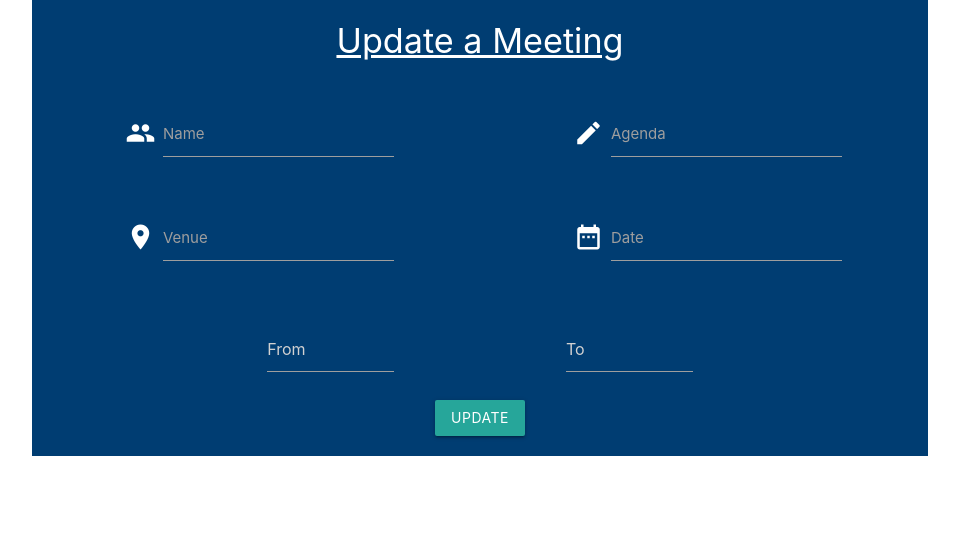
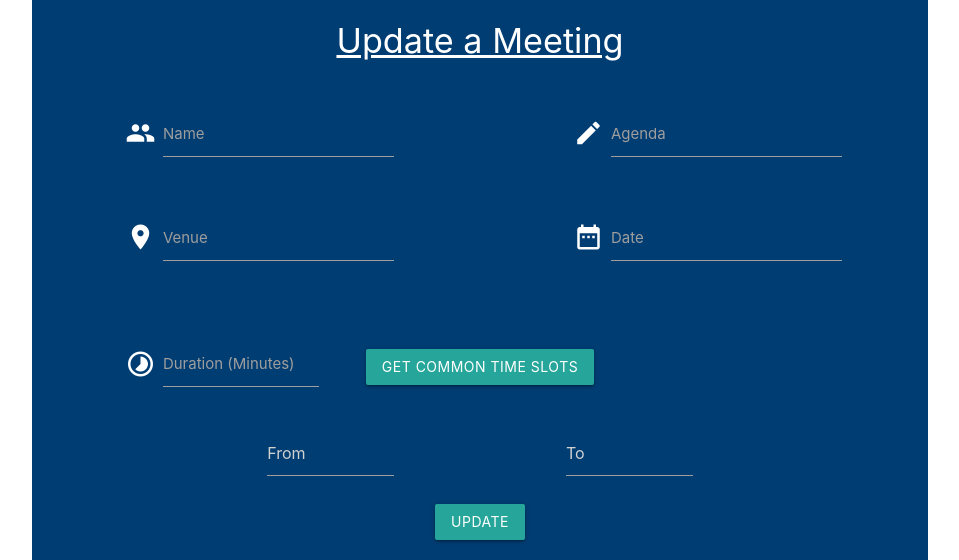
Before and after one commit to ParthManiyar/Meeting_Management_System, a Django app: page /edit/meeting/1/ in a window 1280 px wide. Shown: the part 267-827 px from the top of the page, without its empty margins (160-1119 px from the left). Before the commit the page ends 723 px from the top, so only its background shows below. Run offline with Django 3.2, Linux system fonts and the light colour scheme; the visitor is signed in with stand-in values (Sample User, id 1); data comes from the database, SQL or seed files in the repository; data that the repository does not hold is empty.

Commit message:
Common time slot bug

```diff
--- a/MMSApp/templates/MMSApp/meeting_cu.html
+++ b/MMSApp/templates/MMSApp/meeting_cu.html
@@ -35,6 +35,19 @@
     <br>
 
     <div class="row">
+      <div class="input-field col s3 offset-s1">
+        <i class="material-icons prefix">timelapse</i>
+        <input class="validate" id="meeting_duration_id" type="text" style="color:white">
+        <label for="meeting_duration_id">Duration (Minutes)</label>
+      </div>
+      <div class="col s4" style="padding-top:1.5em;">
+        <a class="waves-effect waves-light btn" id="common_time_slot_id">Get Common Time Slots</a>
+      </div>
+    </div>
+
+
+
+    <div class="row">
       <div class="col s2 offset-s3">
           <input placeholder="From" type="text" class="timepicker" id="meeting_from_time_id" style="color:white">
       </div>
@@ -52,6 +65,8 @@
 <script>
 
 $(document).ready(function(){
+
+  var group_uuid = "";
 
   month_dict = {
     'Jan':1,
@@ -278,11 +293,16 @@ $( "#meeting_from_time_id" ).keydown(false);
       $.ajax({
                url: "/Get_Meeting_Details/",
                type: "POST",
+               async : false,
                data: {
                   'meeting_uuid' : get_uuid(),
                },
                success: function(response) {
+                 console.log("GET MEETING DETAILS",response);
                  if(response['status']==200){
+
+                   group_uuid = response['group_uuid']
+
                    $("#meeting_name_id").val(response['name']);
                    $("#meeting_agenda_id").val(response['agenda']);
                    $("#meeting_venue_id").val(response['venue']);
@@ -305,6 +325,53 @@ $( "#meeting_from_time_id" ).keydown(false);
                },
              });
     }
+    else{
+      group_uuid = get_uuid();
+    }
+
+    $("#common_time_slot_id").click(function () {
+      Get_Free_Time_Slots();
+    });
+
+    function Get_Free_Time_Slots(){
+
+      if($("#meeting_date_id").val() == ""){
+         M.toast({html: 'Meeting date is required!'});
+         return;
+      }
+
+      if($("#meeting_duration_id").val() == ""){
+         M.toast({html: 'Duration is required!'});
+         return;
+      }
+
+      var instance = M.Datepicker.getInstance(meeting_date_id);
+      var ins_string = instance.toString();
+
+      if(ins_string == "")
+         ins_string = $("#meeting_date_id").val()
+
+      var day = get_day(ins_string);
+      var month = get_month(ins_string);
+      var year = get_year(ins_string);
+
+
+      $.ajax({
+           url: "/Get_Free_Time_Slots/",
+           type: "POST",
+           data: {
+              'group_uuid' : group_uuid,
+              'day':day,
+              'month' :month,
+              'year':year,
+              'duration': $("#meeting_duration_id").val(),
+              'delta':"30",
+           },
+           success: function(response) {
+             console.log(response);
+           },
+         });
+    }
 
 });
 
--- a/MMSApp/urls.py
+++ b/MMSApp/urls.py
@@ -23,6 +23,7 @@ urlpatterns = [
     path('Get_User_Groups/',views.Get_User_Groups),
     path('groups/<str:group_uuid>/', views.Single_Group),
     path('Get_Group_Details/', views.Get_Group_Details),
+    path('Get_Free_Time_Slots/', views.Get_Free_Time_Slots),
     # Meeting
     path('create/meeting/<str:group_uuid>/', views.Create_Meeting),
     path('edit/meeting/<str:meeting_uuid>/', views.Edit_Meeting),
--- a/MMSApp/views.py
+++ b/MMSApp/views.py
@@ -606,6 +606,8 @@ class Get_Meeting_DetailsAPI(APIView):
             response['meeting_date'].append(meet.meeting_date.month)
             response['meeting_date'].append(meet.meeting_date.year)
 
+            response['group_uuid'] = meet.group.uuid
+
             print(response['meeting_date'])
 
             response['status']=200
@@ -1101,3 +1103,69 @@ class Get_Meeting_ResourcesAPI(APIView):
         return Response(data=response)
 
 Get_Meeting_Resources = Get_Meeting_ResourcesAPI.as_view()
+
+from datetime import datetime
+
+from datetime import datetime
+
+class Get_Free_Time_SlotsAPI(APIView):
+
+    authentication_classes = (CsrfExemptSessionAuthentication,BasicAuthentication)
+
+    def post(self, request, *args, **kwargs):
+        response = {}
+        response["status"] = 500
+
+        try:
+            data = request.data
+            user = request.user
+            user = CustomUser.objects.get(username = user.username)
+
+            group_uuid = data['group_uuid']
+            group = Group.objects.get(uuid = group_uuid)
+            duration = int(data['duration'])  # In minutes
+            year = int(data['year'])
+            month = int(data['month'])
+            day = int(data['day'])
+            delta = int(data['delta'])  # In minutes
+            meeting_date = datetime(year,month,day)
+
+            assert duration<=12*60  # assuming duation is 8 to  20
+
+            start_time  = datetime( year, month, day , 8 , 0 )
+            end_time  = datetime( year, month, day, 8+duration//60 , duration%60 )
+
+            end_of_day =  datetime( year, month, day, 20 , 0 )
+
+            if user in group.members.all():
+                response['time_slots'] = []
+                while end_time<=end_of_day:
+                    flag = True
+                    for user in group.members.all():
+                        try:
+                            for event in user.schedule.daily_schedules.all().get(date = meeting_date).events.all():
+                                if end_time<=event.start_time or event.end_time<=start_time:
+                                    continue
+                                else:
+                                    flag = False
+                                    break
+                            if flag==False:
+                                break
+                        except:
+                            pass
+                    if flag == True:
+                        time_slot = {}
+                        time_slot['start_time'] = start_time.strftime("%H:%M")
+                        time_slot['end_time'] = end_time.strftime("%H:%M")
+                        response['time_slots'].append(time_slot)
+
+                    start_time = start_time + timedelta(minutes = delta)
+                    end_time = end_time + timedelta(minutes = delta)
+                response['status'] = 200
+        except Exception as e:
+            error()
+            print("ERROR IN  = Get_Free_Time_SlotsAPI", str(e))
+
+        return Response(data=response)
+
+Get_Free_Time_Slots = Get_Free_Time_SlotsAPI.as_view()
```
